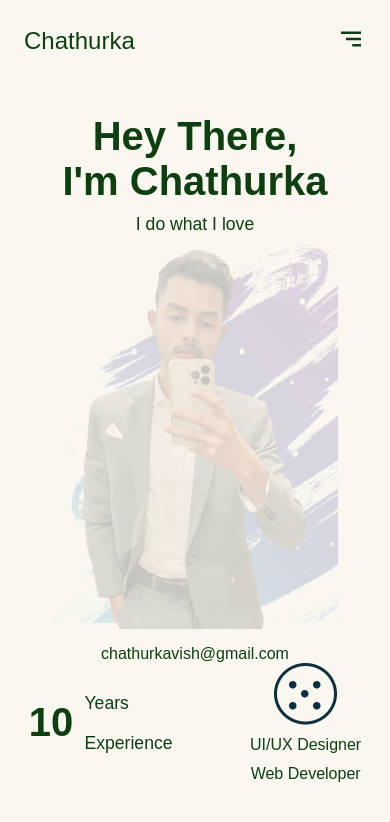
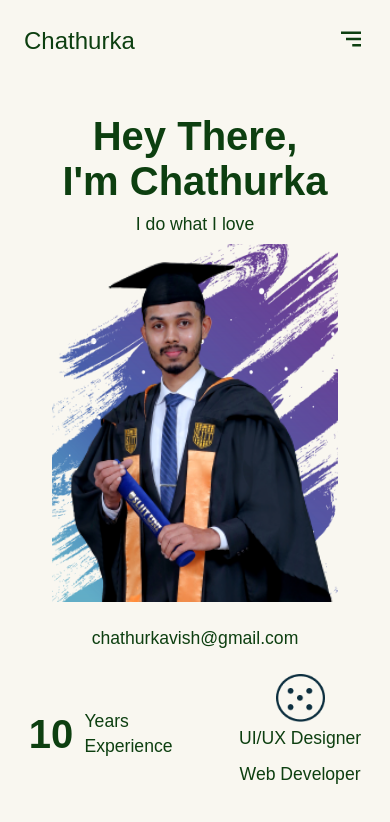
Before and after one commit to chathurkavishmantha/portfolio, a React (Create React App) app: page / in a window 390 px wide. Shown: the top 822 px of the page. Built offline with nearby package versions, Linux system fonts and the light colour scheme; a web font is replaced by a local one.

Commit message:
fixed mobile view

```diff
--- a/src/components/Header/Header.module.scss
+++ b/src/components/Header/Header.module.scss
@@ -31,10 +31,13 @@
         font-weight: 500;
         flex-direction: column;
         width: 60%;
+        z-index: 9;
         right: 0;
         top: 3rem;
         max-width: 15rem;
-        background: white;
+        background: rgb(199, 252, 207);
+        box-shadow: 8px 6px 4px rgba(0, 0, 0, 0.126);
+
         padding: 2rem;
         border-radius: 2rem;
         display: flex;
--- a/src/components/Hero/Hero.jsx
+++ b/src/components/Hero/Hero.jsx
@@ -1,7 +1,8 @@
 import React from "react";
 import css from "./Hero.module.scss";
 import cetificate from "../../imgs/certificate.png";
-import person from "../../imgs/person1.png";
+import person from "../../imgs/person4.png";
+import { motion } from "framer-motion";
 
 const Hero = () => {
   return (
@@ -16,11 +17,19 @@ const Hero = () => {
         </div>
 
         {/* Middle Image */}
-        <div className={css.prodileImage}>
+        <motion.div
+      initial="hidden"
+      whileInView="show"
+      viewport={{ once: false, amount: 0.1 }}
+      className={` ${css.prodileImage}`}
+
+    ><img src={person} width="100%" alt="" />
+        {/* <div className={css.prodileImage}>
           <img src={person} width="100%" alt="" />
-        </div>
+        </div> */}
+        </motion.div>
 
-        <div className={css.email}>
+        <div className={`secondaryText ${css.email}`}>
           <a href="">chathurkavish@gmail.com</a>
         </div>
 
@@ -35,8 +44,8 @@ const Hero = () => {
           </div>
           <div className={css.cettificate}>
             <img src={cetificate} alt="" />
-            <span>UI/UX Designer</span>
-            <span>Web Developer</span>
+            <div className="secondaryText">UI/UX Designer</div>
+            <div className="secondaryText">Web Developer</div>
           </div>
         </div>
       </div>
--- a/src/components/Hero/Hero.module.scss
+++ b/src/components/Hero/Hero.module.scss
@@ -35,32 +35,56 @@
       @media (max-width: $sm) {
         padding-left: 0.8rem;
         padding-right: 0.8rem;
-       margin-top: 0;
-       display: flex;
-       flex-direction: row;
-       gap: 1rem;
+        margin-top: 0;
+        display: flex;
+        flex-direction: row;
+        gap: 1rem;
       }
 
       display: flex;
       justify-content: space-between;
-      margin-top: 13rem;
+      margin-top: 16rem;
+      margin-bottom: 2rem;
       align-items: center;
 
       .experience {
         @media (max-width: $sm) {
           position: relative;
           display: flex;
+          margin-top: 1rem;
+          flex-direction: row;
+          justify-items: flex-start;
         }
         display: flex;
         align-items: center;
         gap: 0.7rem;
+        > :nth-child(2) {
+          line-height: 25px;
+        }
       }
 
       .cettificate {
+        @media (max-width : $sm) {
+          position: relative;
+          display: flex;
+          margin-top: 1rem;
+          flex-direction: column;
+          justify-items: center
+        }
         display: flex;
         flex-direction: column;
         align-items: center;
         gap: 0.7rem;
+        flex-wrap: wrap;
+        > :nth-child(2) {
+          line-height: 10px;
+        }
+
+        img{
+          @media (max-width : $sm) {
+            width: 40%;
+          }
+        }
 
         // padding-bottom: 10rem;
       }
@@ -69,7 +93,7 @@
     .prodileImage {
       @media (max-width: $sm) {
         position: relative;
-        opacity: 0.2;
+        opacity: 1;
         z-index: -1;
         left: 0;
         top: 0;
@@ -79,14 +103,19 @@
       display: flex;
       position: absolute;
       margin: auto;
+      width: 30%;
       bottom: -2rem;
       background-image: url("../../imgs//splash.png");
       background-repeat: no-repeat;
       background-size: 23rem;
       left: 37.3%;
       transition: all 300ms ease;
+      background-position: center;
 
-      img {
+      img{
+        @media (max-width: $sm) {
+
+        }
       }
     }
 
```
Also changed, not shown: src/imgs/person3.png (added), src/imgs/person4.png (added).
